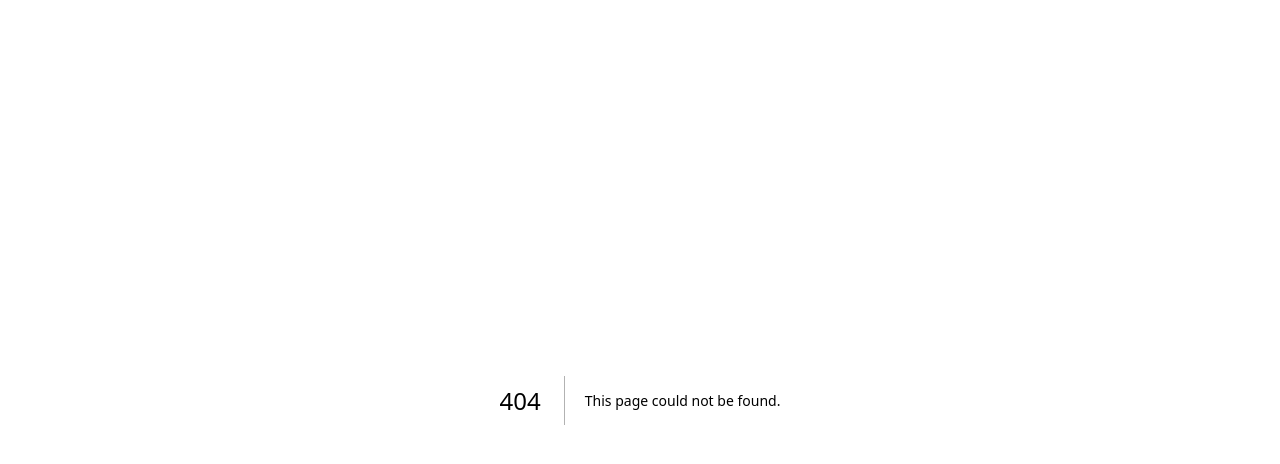
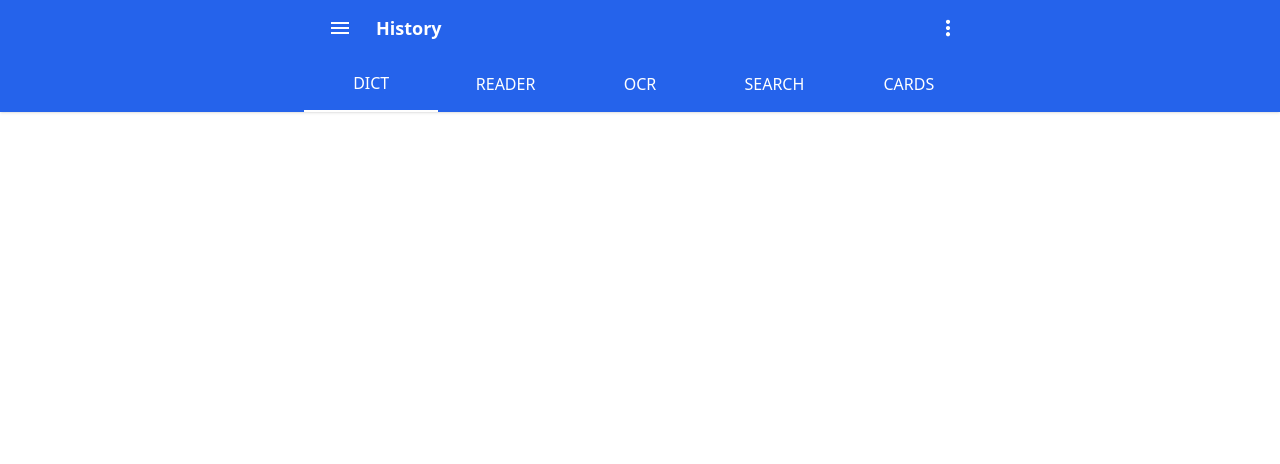
Before and after one commit to bryanjenningz/japanese-dictionary, a Next.js app: page /history in a window 1280 px wide. Before the commit this address had no page. Shown: the top 464 px of the page. Built offline with nearby package versions, Linux system fonts and the light colour scheme.

Commit message:
Add history page

```diff
--- /dev/null
+++ b/src/components/HistoryHeader.tsx
@@ -0,0 +1,74 @@
+import { useState } from "react";
+import { MenuIcon } from "~/icons/MenuIcon";
+import { MoreVerticalIcon } from "~/icons/MoreVerticalIcon";
+import { useDarkModeStore } from "~/stores/darkModeStore";
+import { useStore } from "~/stores/useStore";
+import { classNames } from "~/utils/classNames";
+
+type HeaderTabId = (typeof headerTabs)[number]["id"];
+
+const DEFAULT_HEADER_TAB_ID: HeaderTabId = 1;
+
+const headerTabs = [
+  { id: 1, label: "Dict" },
+  { id: 2, label: "Reader" },
+  { id: 3, label: "OCR" },
+  { id: 4, label: "Search" },
+  { id: 5, label: "Cards" },
+] as const;
+
+export const HistoryHeader = ({
+  openSideMenu,
+}: {
+  openSideMenu: () => void;
+}) => {
+  const isDarkMode = useStore(useDarkModeStore, (x) => x.isDarkMode);
+
+  const [headerTabId, setHeaderTabId] = useState<HeaderTabId>(
+    DEFAULT_HEADER_TAB_ID
+  );
+
+  return (
+    <header
+      className={classNames(
+        "flex w-full justify-center text-white shadow",
+        isDarkMode ? "bg-black" : "bg-blue-600"
+      )}
+    >
+      <div className="w-full max-w-2xl">
+        <section className="flex h-14 items-center">
+          <button className="h-full px-6" onClick={openSideMenu}>
+            <span className="sr-only">Open side menu</span>
+            <MenuIcon />
+          </button>
+
+          <div className="relative flex grow">
+            <h1 className="text-lg font-semibold">History</h1>
+          </div>
+
+          <button className="flex h-full items-center justify-center px-4">
+            <span className="sr-only">More options</span>
+            <MoreVerticalIcon />
+          </button>
+        </section>
+
+        <section className="flex h-14 items-center">
+          {headerTabs.map(({ id, label }) => {
+            return (
+              <button
+                key={id}
+                className={classNames(
+                  "flex h-full grow basis-1 items-center justify-center uppercase",
+                  headerTabId === id && "border-b-2 border-white"
+                )}
+                onClick={() => setHeaderTabId(id)}
+              >
+                {label}
+              </button>
+            );
+          })}
+        </section>
+      </div>
+    </header>
+  );
+};
--- a/src/components/SideMenu.tsx
+++ b/src/components/SideMenu.tsx
@@ -24,7 +24,7 @@ const sideMenuOptionGroups = [
     label: "Dictionary",
     options: [
       { label: "Dictionary", icon: <SmallSearchIcon />, href: "/" },
-      { label: "History", icon: <SmallHistoryIcon /> },
+      { label: "History", icon: <SmallHistoryIcon />, href: "/history" },
     ],
   },
   {
--- /dev/null
+++ b/src/pages/history.tsx
@@ -0,0 +1,29 @@
+import { useState } from "react";
+import { SideMenu } from "~/components/SideMenu";
+import { classNames } from "~/utils/classNames";
+import { useDarkModeStore } from "~/stores/darkModeStore";
+import { useStore } from "~/stores/useStore";
+import { HistoryHeader } from "~/components/HistoryHeader";
+
+export default function History() {
+  const isDarkMode = useStore(useDarkModeStore, (x) => x.isDarkMode);
+  const [isSideMenuOpen, setIsSideMenuOpen] = useState(false);
+
+  return (
+    <main
+      className={classNames(
+        "flex min-h-screen flex-col items-center",
+        isDarkMode ? "bg-black text-white" : "bg-white text-black"
+      )}
+    >
+      <HistoryHeader openSideMenu={() => setIsSideMenuOpen(true)} />
+
+      <SideMenu
+        isSideMenuOpen={isSideMenuOpen}
+        closeSideMenu={() => setIsSideMenuOpen(false)}
+      />
+
+      <div className="flex w-full max-w-2xl flex-col"></div>
+    </main>
+  );
+}
```
